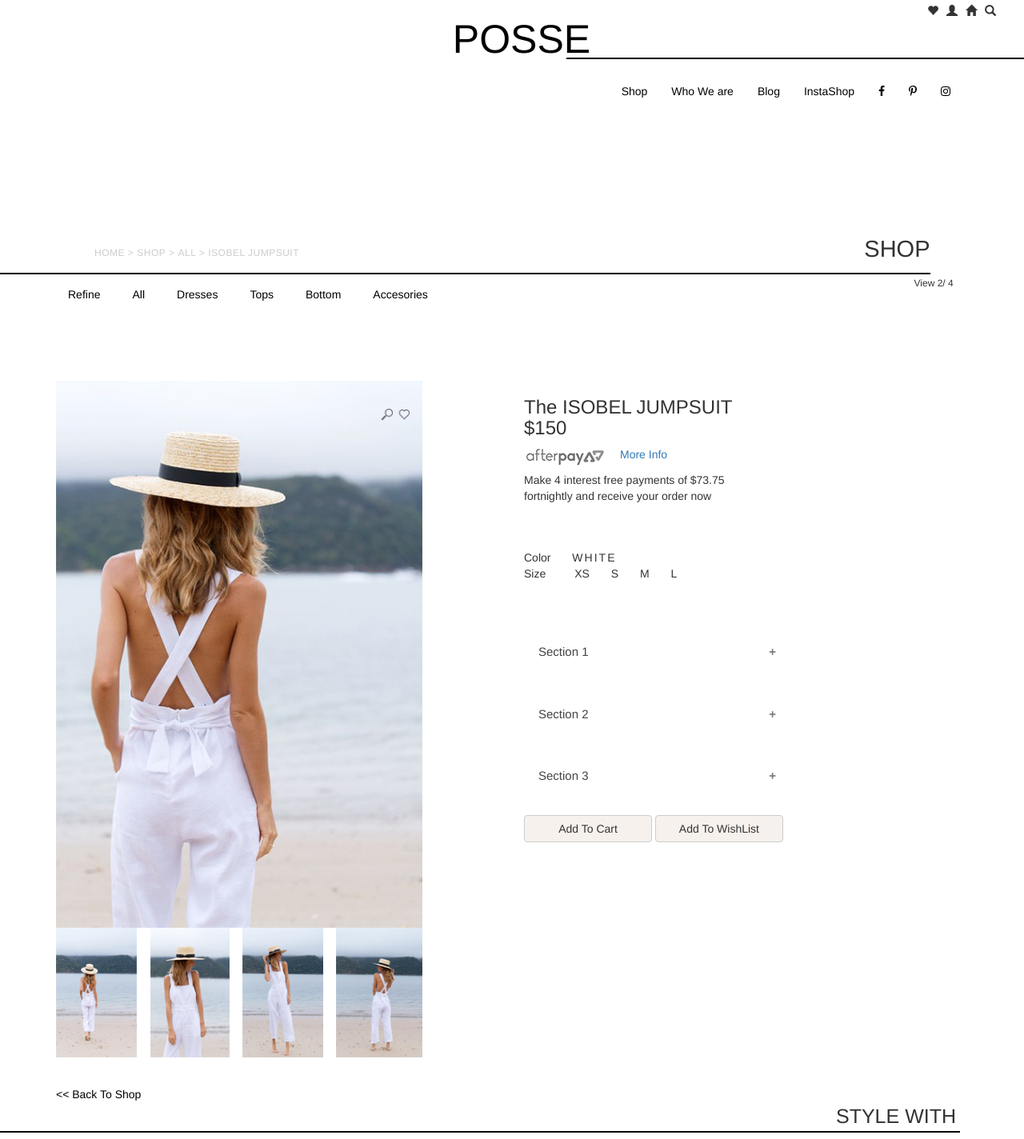
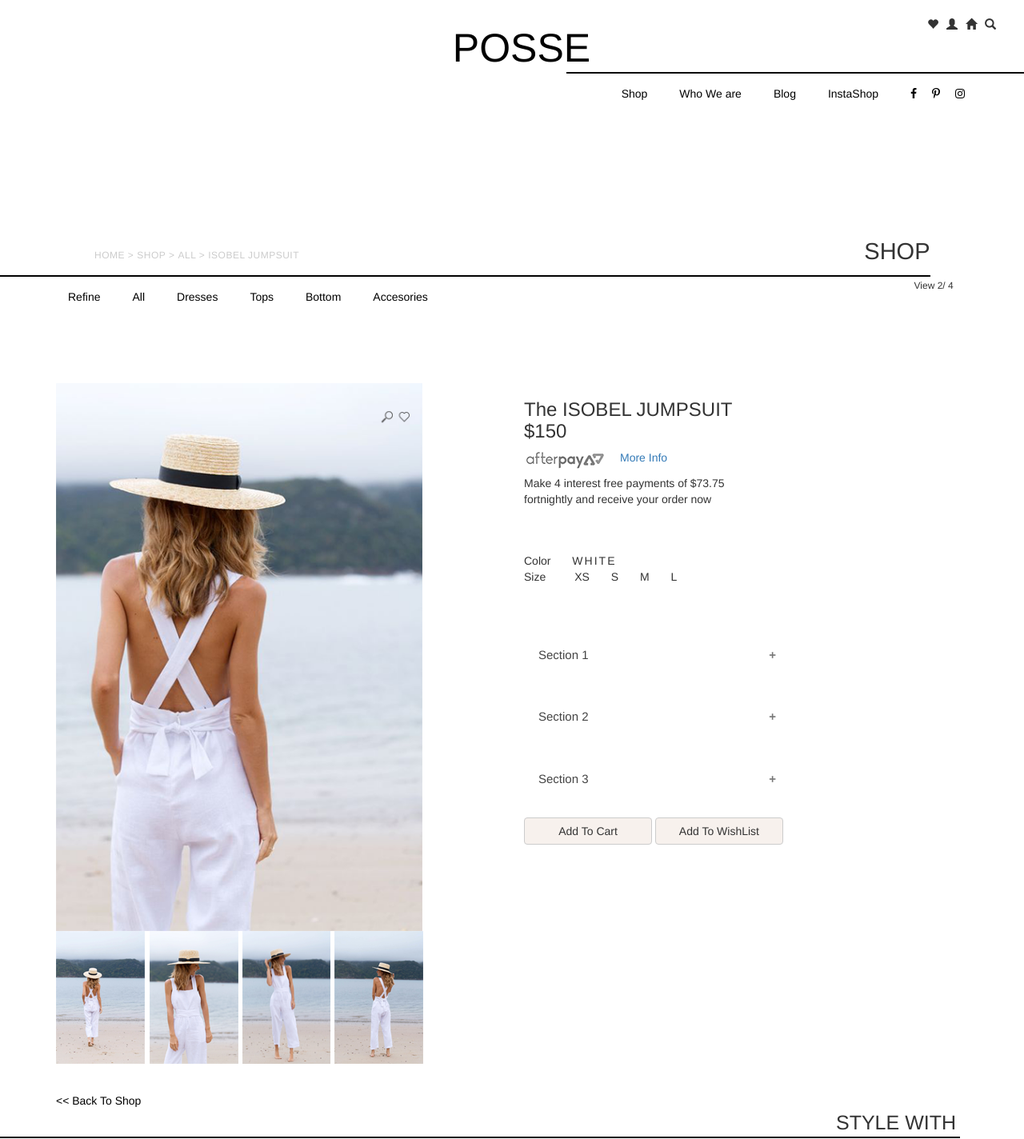
Before and after one commit to Himanshumamba/posse, a plain HTML site: page index.html in a window 1280 px wide. Shown: the top 1424 px of the page at 80% size. Drawn offline with nearby package versions, Linux system fonts and the light colour scheme.

Commit message:
Add files via upload

```diff
--- a/index.html
+++ b/index.html
@@ -16,22 +16,20 @@
   <div class="container-fluid" class="top_header">
     <div class="row">
 
-<div class="col-md-5">
 
-</div>
 
-    <div class="navbar-header col-md-4">
+    <div class="navbar-header col-md-4 col-md-offset-5">
       <a class="navbar-brand  under_line" class="text-center"  href="#" >POSSE</a>
       </div>
 
 
 
-      <div class="navbar-header col-md-3">
+      <div class="navbar-header col-md-3 top_icons_all">
       <p id ="s_icon">
-        <span class="glyphicon glyphicon-search"></span>
-        <span class="glyphicon glyphicon-home"></span>
-        <span class="glyphicon glyphicon-user"></span>
-        <span class="glyphicon glyphicon-heart"></span>
+        <span class="glyphicon glyphicon-search top"></span>
+        <span class="glyphicon glyphicon-home top"></span>
+        <span class="glyphicon glyphicon-user top"></span>
+        <span class="glyphicon glyphicon-heart top"></span>
 
       </p>
     </div>
@@ -51,6 +49,7 @@
     <li><a href="#news">Who We are</a></li>
     <li><a href="#news">Blog</a></li>
     <li><a href="#news">InstaShop</a></li>
+
     <li><a href="#" class="fa fa-facebook"></a></li>
     <li><a href="#" class="fa fa-pinterest-p"></a></li>
     <li><a href="#" class="fa fa-instagram" aria-hidden="true"> </a></li>
@@ -59,7 +58,6 @@
 </div>
   </div>
   </div>
-
       <div class="container-fluid">
       <div class="row" id="nav_2">
 
@@ -116,6 +114,19 @@
 
             <div class="col-md-5">
                 <img class="img-responsive" src="gl.png" alt="loading">
+
+        <div class="row">
+        <div class="col-md-6 img_gal">
+
+      <img src="gl1.png" class="img-responsive" alt="Image">
+      <img src="gl2.png" class="img-responsive"  alt="Image">
+      <img src="gl3.png" class="img-responsive"  alt="Image">
+      <img src="gl4.png" class="img-responsive"   alt="Image">
+    </div>
+
+        </div>
+
+
             </div>
 
             <div class="col-md-6 col-md-offset-1">
@@ -134,7 +145,7 @@
            <div class="acord">
           <button class="accordion">Section 1</button>
          <div class="panel">
-          <p>Lorem ipsum dolor sit amet, consectetur adipisicing elit, sed do eiusmod tempor incididunt ut        labore et dolore magna aliqua. Ut enim ad minim veniam, quis nostrud exercitation ullamco laboris       nisi ut aliquip ex ea commodo consequat.</p>
+          <p>Lorem ipsum dolor sit amet, consectetur adipisicing elit, sed do eiusmod tempor incididunt utlabore et dolore magna aliqua. Ut enim ad minim veniam, quis nostrud exercitation ullamco laboris nisi ut aliquip ex ea commodo consequat.</p>
           </div>
 
           <button class="accordion">Section 2</button>
@@ -159,21 +170,6 @@
 
         <!-- /.row -->
 
-<div class="container">
-  <div class="row">
-    <div class="col-md-6 img_gal">
-
-      <img src="gl1.png" class="img-responsive" style="width:21%" alt="Image">
-      <img src="gl2.png" class="img-responsive" style="width:21%" alt="Image">
-      <img src="gl3.png" class="img-responsive" style="width:21%" alt="Image">
-      <img src="gl4.png" class="img-responsive"  alt="Image">
-    </div>
-  <div class="col-md-6">
-  </div>
-
-  </div>
-
-  </div>
 
 </div>
 
--- a/style.css
+++ b/style.css
@@ -41,13 +41,20 @@ span#style_with:after {
 
 
 }
+.fa.fa-pinterest-p {
+    margin-right: -21px;
+}
+.fa.fa-facebook {
+    margin-right: -21px;
+}
 #nav_top {
 color: black;
-padding-top: 35px;
+padding-top: 27px;
 
 }
 #nav_top a{
 color: black;
+padding-right: 25px;
 
 }
 
@@ -156,7 +163,7 @@ color:#cccccc;
 }
 .social_ico {
     float: right;
-    letter-spacing: 5px;
+    letter-spacing: 15px;
 
 }
 .navbar-nav.nav_hover1 a:hover {
@@ -199,7 +206,7 @@ letter-spacing: 4px;
     display:inline-flex;
 }
 .img_gal>img{
-padding-right: 16px;
+padding-right: 5px;
 
 }
 
@@ -233,7 +240,7 @@ padding-top: 83px;
 }
 
 .img_gal img:last-child {
-    width:22.4%;
+    width:100%;
 }
 .white {
     letter-spacing: 2px;
@@ -268,6 +275,9 @@ hr{
 color: black !important;
 
 }
+.navbar-header.top_icons_all {
+    margin-top: 17px;
+}
 
 div#nav_top {
     padding-top: 5px;
@@ -276,10 +286,10 @@ div#nav_top {
 .under_line:after {
     content: "";
     background-color: black;
-    width: 139%;
+    width: 137.4%;
     height: 2px;
     position: absolute;
-    top: 72px;
+    top: 90px;
     left: 172px;
     right: 0;
 }
@@ -294,7 +304,7 @@ font-size: 29px;
 }
 .navbar-brand {
     text-align: center !important;
-    padding-top: 10%;
+    padding-top: 13%;
     font-size: 50px;
     color: black;
 }
@@ -310,12 +320,12 @@ input[type=text], input[type=password] {
 }
 
 .foot_nav {
-    padding-left: 272px;
+    padding-left: 180px;
     border-top: 2px solid #e8e3e0;
 }
 
 .foot_nav li>a{
-padding-right: 50px;
+padding-right: 62px;
 color: #cccccc;
 font-size: 12px;
 letter-spacing: 1px;
```
Also changed, not shown: app.js (line endings or trailing spaces).
